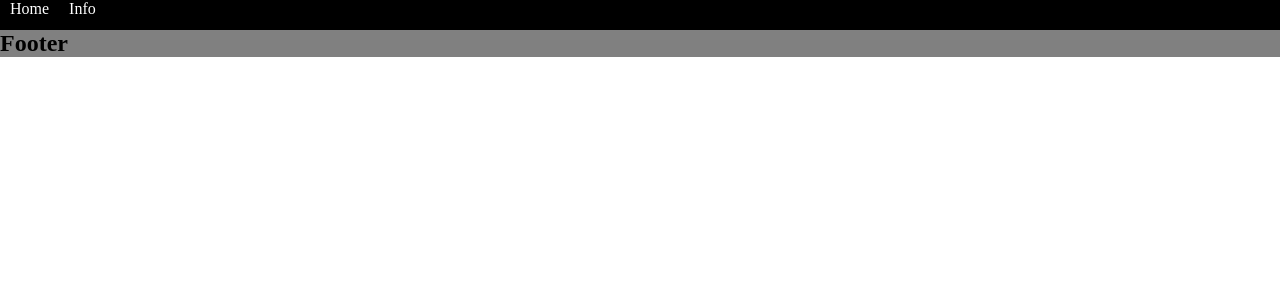
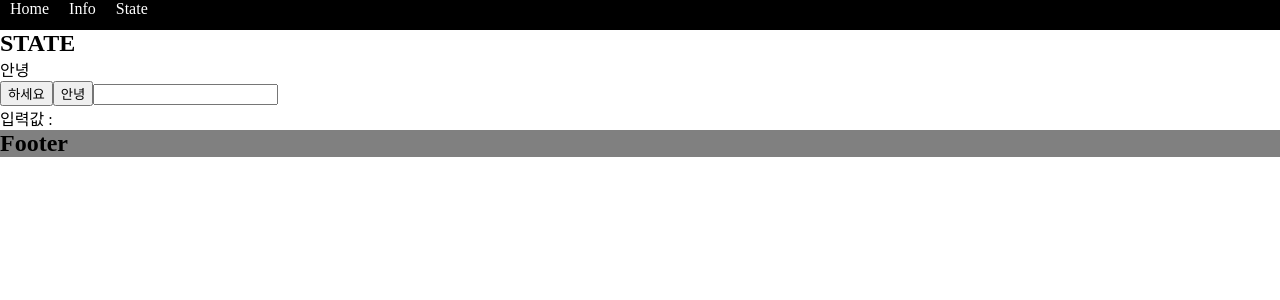
Before and after one commit to mjlee0509/React, a React (Create React App) app: page /state in a window 1280 px wide. Before the commit this address had no page. Shown: the top 300 px of the page. Built offline with nearby package versions, Linux system fonts and the light colour scheme.

Commit message:
07. useState( ) - state 값 선언 - state 값 가져와서 화면에 출력하기

```diff
--- a/src/App.js
+++ b/src/App.js
@@ -4,6 +4,7 @@
 import Footer from './Footer';
 import { BrowserRouter, Route, Routes } from 'react-router-dom';
 import Info from './pages/Info';
+import State from './pages/State';
 
 
 function App() {
@@ -14,6 +15,7 @@
       <Routes>
         <Route path="/" element={<Home />} />
         <Route path="/info" element={<Info />} />
+        <Route path="/state" element={<State />} />
       </Routes>
       </BrowserRouter>
       <Footer />
--- a/src/Header.js
+++ b/src/Header.js
@@ -6,6 +6,7 @@
         <div className="header">
             <Link to="/">Home</Link>
             <Link to="/info">Info</Link>
+            <Link to="/state">State</Link>
         </div>
     );
 }
--- /dev/null
+++ b/src/pages/State.jsx
@@ -0,0 +1,40 @@
+// useState{} : react hooks의 일종 -> 전역변수
+
+import { useState } from "react";
+
+const State = () => {
+    const [param1, setParam1] = useState("안녕"); // import useState // **const [변수이름, set변수이름]**
+    const [param2, setParam2] = useState("");
+    const fx1 = () => {
+        setParam1("안녕하세요");
+    }
+
+    const fx2 = () => {
+        setParam1("안녕");
+    }
+
+    const textInput = (e) => { // 함수를 입력할 때 event를 넘겨준다
+        // console.log(e);
+        console.log(e.target.value);
+        console.log(e.target.name);
+
+        const { name, value } = e.target;
+        console.log(name, value);
+
+        setParam2(value);
+
+    }
+
+    return(
+        <div className="state-page">
+            <h2>STATE</h2>
+            <p>{param1}</p>
+            <button onClick={fx1}>하세요 </button>
+            <button onClick={fx2}>안녕 </button>
+            <input type="text" onChange={textInput} name="param2"/>
+            <p> 입력값 : {param2} </p>
+
+        </div>
+    );
+}
+export default State;
```
